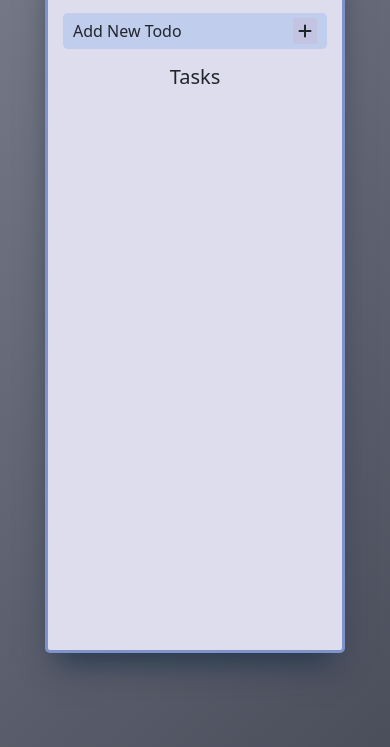
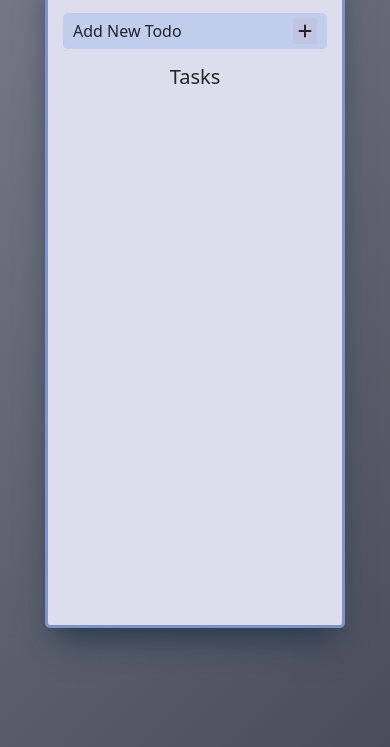
Before and after one commit to hasanmd91/javaScript_Santosh_assignment, a plain HTML site: page Todo-App/index.html in a window 390 px wide. Shown: the part 97-844 px from the top of the page. Drawn offline with nearby package versions, Linux system fonts and the light colour scheme.

Commit message:
responsive style fix

```diff
--- a/Todo-App/style.css
+++ b/Todo-App/style.css
@@ -39,7 +39,8 @@ body {
 .todoApp {
   margin: 50px auto;
   max-width: 500px;
-  height: 700px;
+  min-height: 80vh;
+
   border: 3px solid var(--border);
   border-radius: 5px;
   padding: 15px;
```
